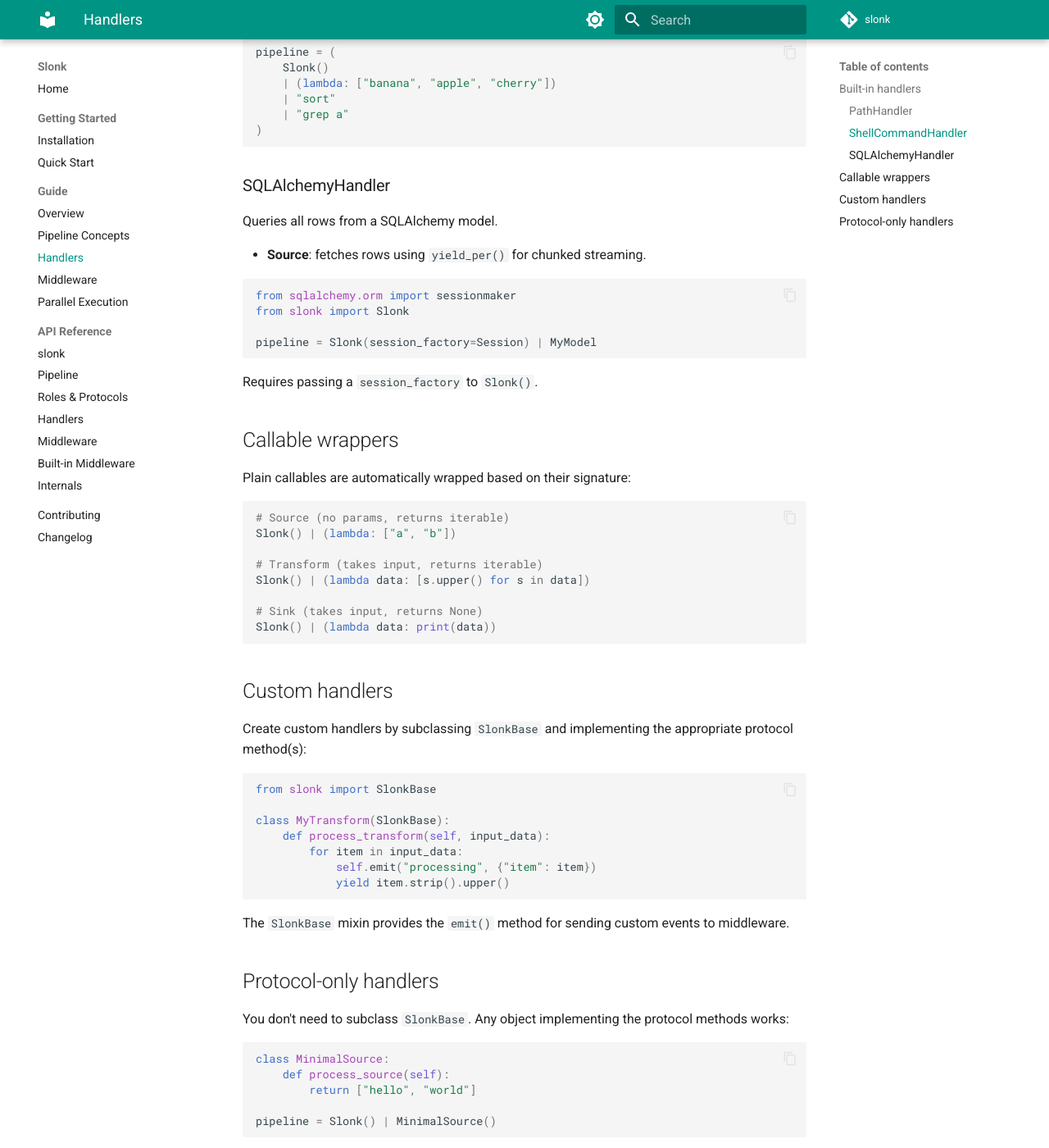
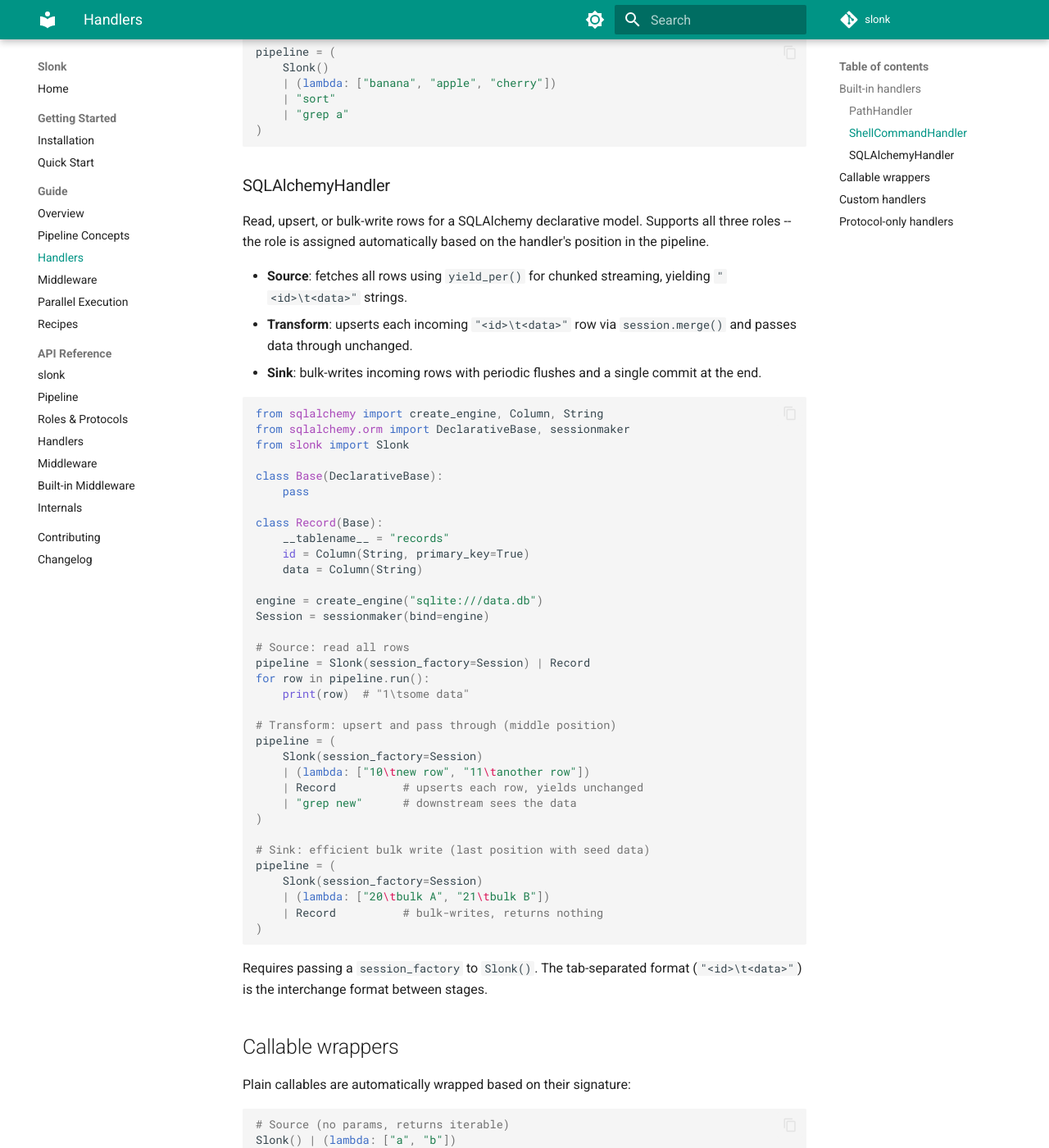
Before and after one commit to MattOates/slonk, an MkDocs documentation site: the page built from docs/guide/handlers.md, in a window 1280 px wide and 1400 px high, scrolled down 847 px. Shown: the whole window at 82% size. Built offline with MkDocs 1.6.1 and Material for MkDocs 9.7.7, drawn with Linux system fonts in a browser that asks for light colours; comment, search, counter and statistics services are not loaded.

Commit message:
feat: extend SQLAlchemyHandler with Transform and Sink roles, add data engineering docs
- Add process_transform() (upsert + passthrough via session.merge)
- Add process_sink() (bulk-write with periodic flush and single commit)
- Add _parse_record() helper for tab-separated format parsing
- Add 10 new unit tests and 4 integration tests (254 total, all green)
- Enrich docs: quickstart, handlers guide, concepts, README with
  SQLAlchemy (all 3 roles) and cloud path (UPath) examples
- Add new recipes page with 10 data engineering patterns
- mkdocs builds cleanly with --strict

````diff
--- a/docs/guide/handlers.md
+++ b/docs/guide/handlers.md
@@ -45,18 +45,56 @@
 
 ### SQLAlchemyHandler
 
-Queries all rows from a SQLAlchemy model.
+Read, upsert, or bulk-write rows for a SQLAlchemy declarative model.
+Supports all three roles -- the role is assigned automatically based on
+the handler's position in the pipeline.
 
-- **Source**: fetches rows using `yield_per()` for chunked streaming.
+- **Source**: fetches all rows using `yield_per()` for chunked streaming,
+  yielding `"<id>\t<data>"` strings.
+- **Transform**: upserts each incoming `"<id>\t<data>"` row via
+  `session.merge()` and passes data through unchanged.
+- **Sink**: bulk-writes incoming rows with periodic flushes and a single
+  commit at the end.
 
 ```python
-from sqlalchemy.orm import sessionmaker
+from sqlalchemy import create_engine, Column, String
+from sqlalchemy.orm import DeclarativeBase, sessionmaker
 from slonk import Slonk
 
-pipeline = Slonk(session_factory=Session) | MyModel
+class Base(DeclarativeBase):
+    pass
+
+class Record(Base):
+    __tablename__ = "records"
+    id = Column(String, primary_key=True)
+    data = Column(String)
+
+engine = create_engine("sqlite:///data.db")
+Session = sessionmaker(bind=engine)
+
+# Source: read all rows
+pipeline = Slonk(session_factory=Session) | Record
+for row in pipeline.run():
+    print(row)  # "1\tsome data"
+
+# Transform: upsert and pass through (middle position)
+pipeline = (
+    Slonk(session_factory=Session)
+    | (lambda: ["10\tnew row", "11\tanother row"])
+    | Record          # upserts each row, yields unchanged
+    | "grep new"      # downstream sees the data
+)
+
+# Sink: efficient bulk write (last position with seed data)
+pipeline = (
+    Slonk(session_factory=Session)
+    | (lambda: ["20\tbulk A", "21\tbulk B"])
+    | Record          # bulk-writes, returns nothing
+)
 ```
 
-Requires passing a `session_factory` to `Slonk()`.
+Requires passing a `session_factory` to `Slonk()`.  The tab-separated
+format (`"<id>\t<data>"`) is the interchange format between stages.
 
 ## Callable wrappers
 
--- a/mkdocs.yml
+++ b/mkdocs.yml
@@ -72,6 +72,7 @@
       - Handlers: guide/handlers.md
       - Middleware: guide/middleware.md
       - Parallel Execution: guide/parallel.md
+      - Recipes: guide/recipes.md
   - API Reference:
       - slonk: reference/index.md
       - Pipeline: reference/pipeline.md
````
Also changed, not shown: README.md (+43 -1 lines), docs/getting-started/quickstart.md (+58 -0 lines), docs/guide/concepts.md (+1 -1 lines), docs/guide/recipes.md (added, +221 -0 lines), 3 other files.
